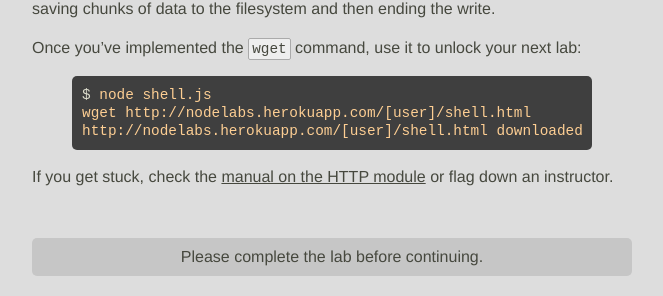
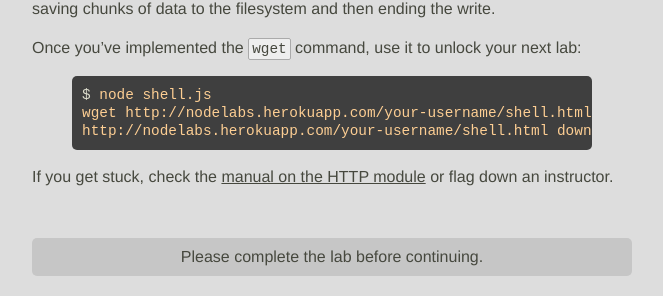
Before and after one commit to JavaScriptKC/workshop, a Jekyll site: the page built from _posts/2012-11-2-shell.md, in a window 1280 px wide and 900 px high, scrolled down 5023 px. Shown: the part 524-820 px from the top of the window, without its empty margins (308-971 px from the left). Built offline with Jekyll 4.4.1, drawn with Linux system fonts in a browser that asks for light colours; nearby versions of some CDN libraries; some web fonts are replaced; comment, search, counter and statistics services are not loaded; part of the change alters nothing that is shown.

Commit message:
Replaced your-username token with their actual username

```diff
--- a/_posts/2012-11-2-shell.md
+++ b/_posts/2012-11-2-shell.md
@@ -241,8 +241,8 @@ Once you've implemented the `wget` command, use it to unlock your next lab:
 
 {% highlight bash %}
 $ node shell.js
-wget http://nodelabs.herokuapp.com/[user]/shell.html
-http://nodelabs.herokuapp.com/[user]/shell.html downloaded to 'download'
+wget http://nodelabs.herokuapp.com/your-username/shell.html
+http://nodelabs.herokuapp.com/your-username/shell.html downloaded to 'download'
 {% endhighlight %}
 
 If you get stuck, check the [manual on the HTTP module](http://nodejs.org/api/http.html) or flag down an instructor.
--- a/js/unlock.js
+++ b/js/unlock.js
@@ -89,9 +89,19 @@
     $.ajax(url, { dataType: "jsonp" });
   };
 
+  var injectYourUsername = function (index, element) {
+    var html = $(element).html();
+    var replaced = html.replace(/your-username/g, $.cookie("username"));
+
+    if (html != replaced) {
+      $(element).html(replaced);
+    }
+  };
+
   $(document).ready(function () {
     $("#next .userprompt a").click(promptForUsername);
     $("a.unlock").click(unlockNextLab);
+    $("code").each(injectYourUsername);
 
     updateUI();
   });
```
